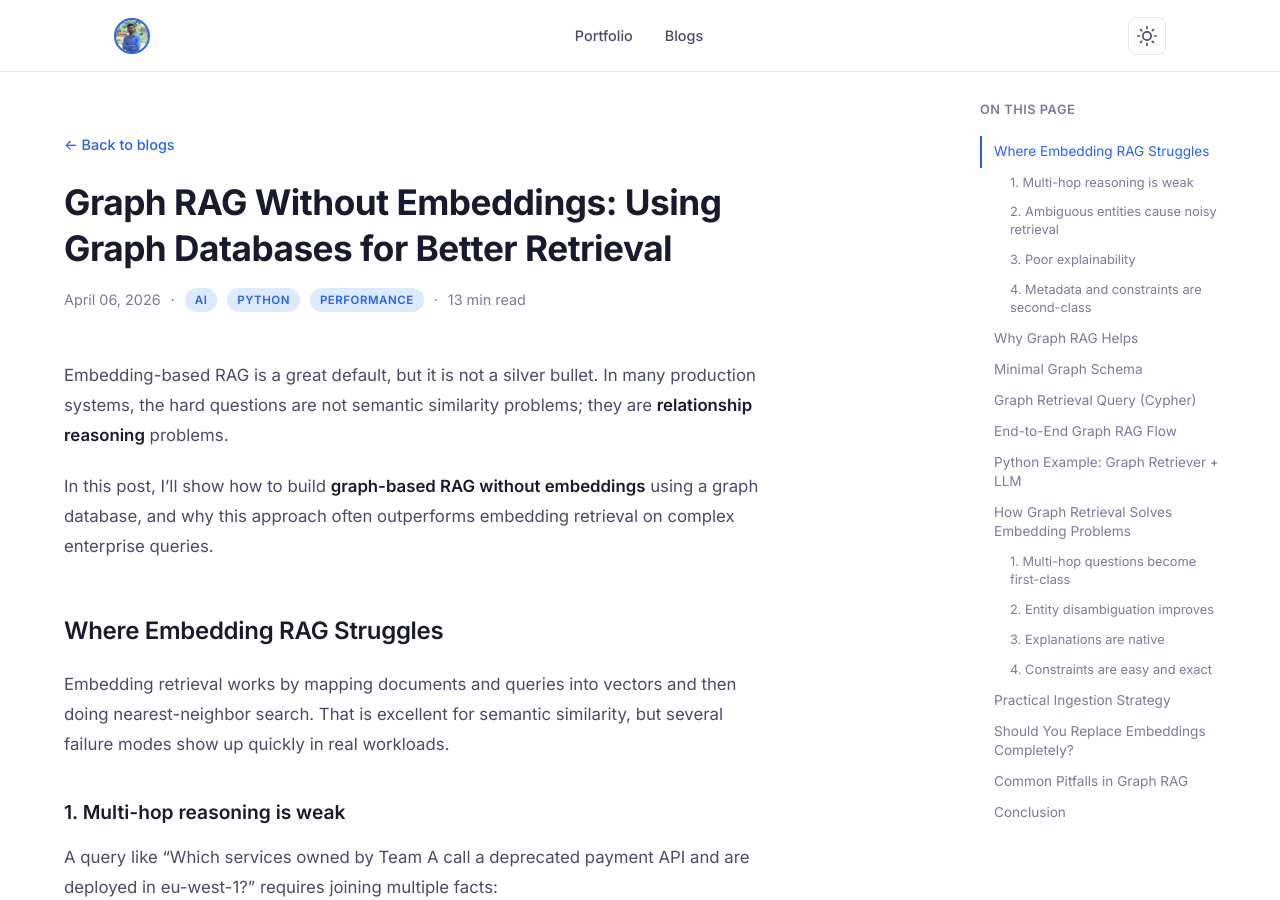
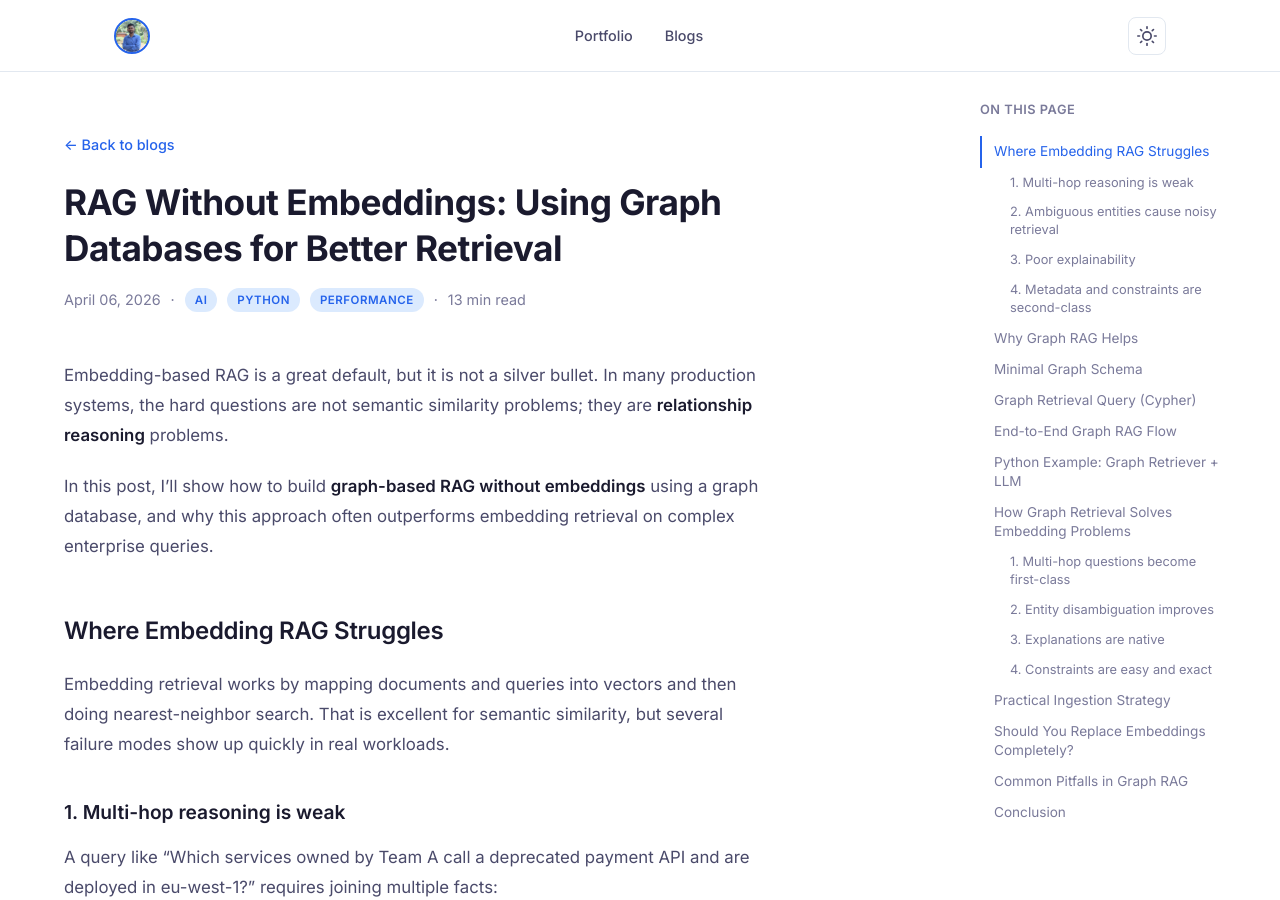
Before and after one commit to dhope-nagesh/dhope-nagesh.github.io, a Jekyll site: the page built from _posts/2026-04-06-graph-rag-without-embeddings-using-graph-databases.md, in a window 1280 px wide and 900 px high. Built offline with Jekyll 4.4.1, drawn with Linux system fonts in a browser that asks for light colours.

Commit message:
update title

```diff
--- a/_posts/2026-04-06-graph-rag-without-embeddings-using-graph-databases.md
+++ b/_posts/2026-04-06-graph-rag-without-embeddings-using-graph-databases.md
@@ -1,6 +1,6 @@
 ---
 layout: post
-title: "Graph RAG Without Embeddings: Using Graph Databases for Better Retrieval"
+title: "RAG Without Embeddings: Using Graph Databases for Better Retrieval"
 date: 2026-04-06
 tags: [AI, Python, Performance]
 read_time: 13
--- a/index.html
+++ b/index.html
@@ -412,7 +412,7 @@ layout: null
                         <span class="blog-tag">Graph DB</span>
                         <span class="blog-tag">Performance</span>
                     </div>
-                    <h3><a href="/blog/graph-rag-without-embeddings-using-graph-databases/">Graph RAG Without Embeddings: Using Graph Databases for Better Retrieval</a></h3>
+                    <h3><a href="/blog/graph-rag-without-embeddings-using-graph-databases/">RAG Without Embeddings: Using Graph Databases for Better Retrieval</a></h3>
                     <p>Why embedding-based RAG fails on multi-hop and relationship-heavy questions, and how graph database retrieval can deliver more grounded, explainable answers.</p>
                     <div class="blog-footer">
                         <span class="blog-read-time">13 min read</span>
```
